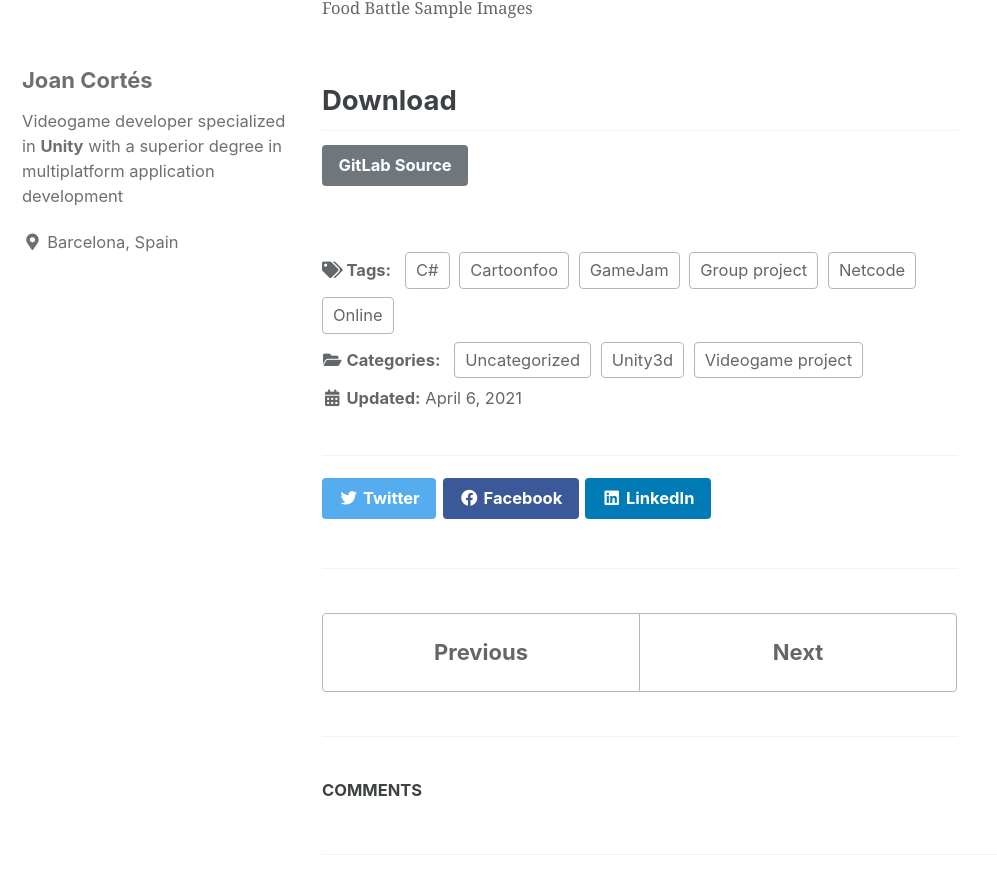
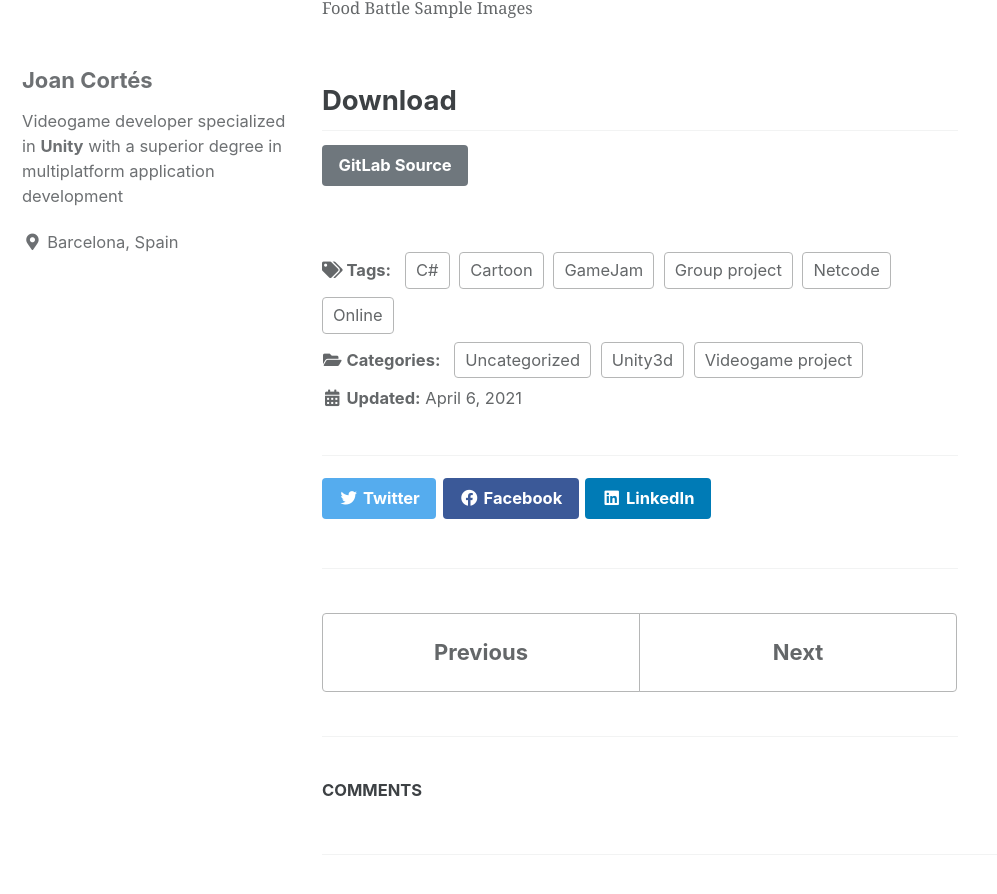
Before and after one commit to CortesJoan/WebPortfolio, a Jekyll site: the page built from _posts/ProjectGame/2021-04-06-FoodBattlesPost.md, in a window 1280 px wide and 900 px high, scrolled down 2917 px. Shown: the top 894 px of the window, without its empty margins (0-997 px from the left). Built offline with Jekyll 4.4.1, drawn with Linux system fonts in a browser that asks for light colours; cached includes are drawn as plain includes; comment, search, counter and statistics services are not loaded.

Commit message:
Update 2021-04-06-FoodBattlesPost.md

```diff
--- a/_posts/ProjectGame/2021-04-06-FoodBattlesPost.md
+++ b/_posts/ProjectGame/2021-04-06-FoodBattlesPost.md
@@ -12,7 +12,7 @@ categories:
   - Uncategorized
 tags:
   - C#
-  - Cartoonfoo
+  - Cartoon
   - Online
   - GameJam
   - Netcode
```
